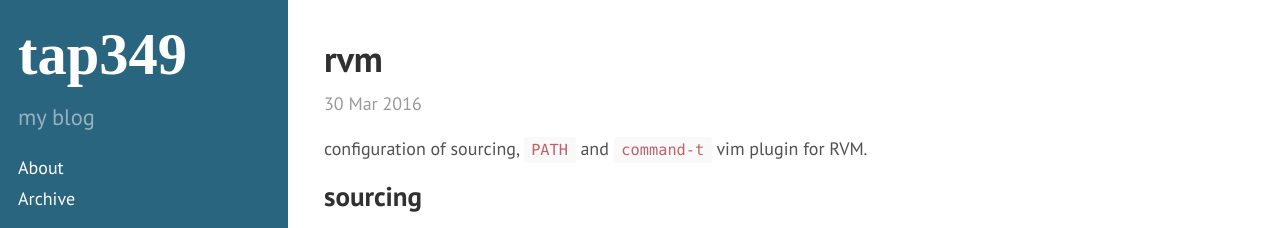
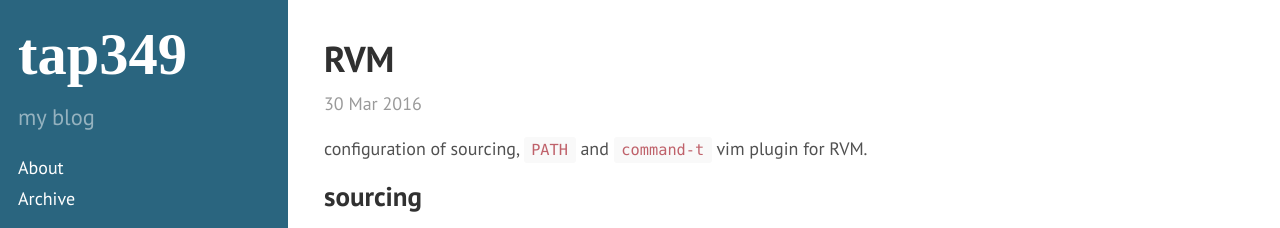
Before and after one commit to tap349/tap349.github.io, a Jekyll site: the page built from _posts/2016-03-30-rvm.md, in a window 1280 px wide and 1328 px high. Shown: the top 228 px of the window. Built offline with Jekyll 4.4.1, drawn with Linux system fonts in a browser that asks for light colours.

Commit message:
update 2016-04-29_00:22:54

```diff
--- a/_posts/2016-03-30-rvm.md
+++ b/_posts/2016-03-30-rvm.md
@@ -1,6 +1,6 @@
 ---
 layout: post
-title: rvm
+title: RVM
 date: 2016-03-30 17:02:50 +0300
 access: public
 categories: [rvm, ruby]
```
